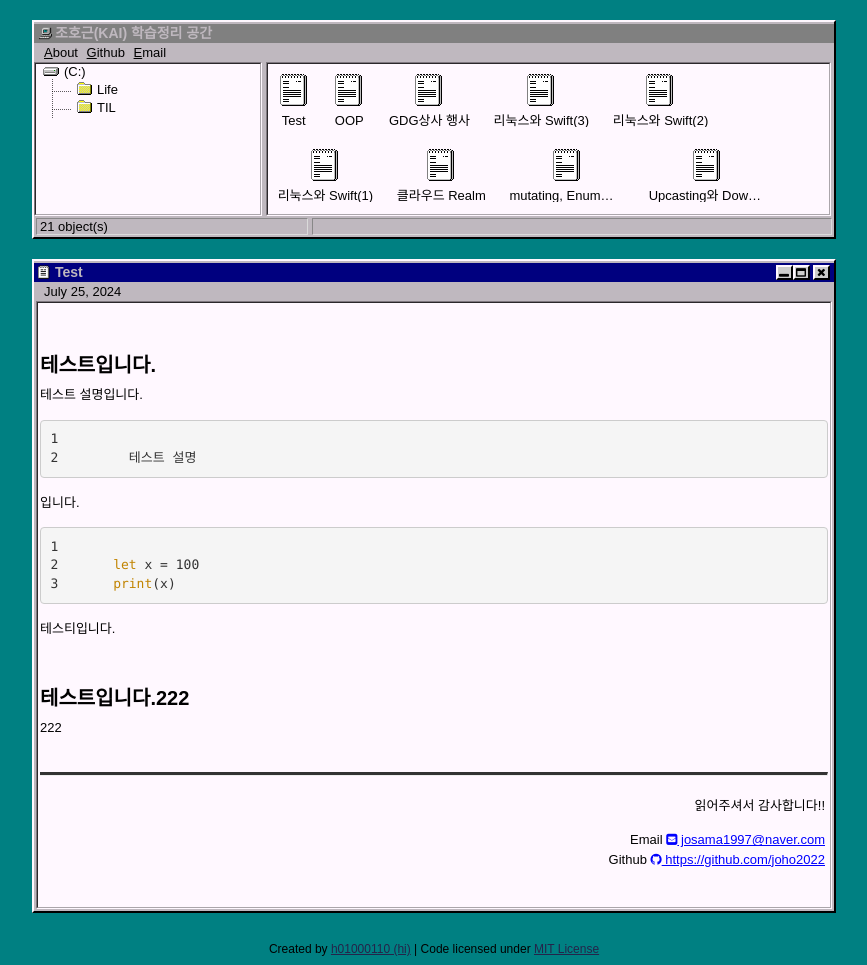
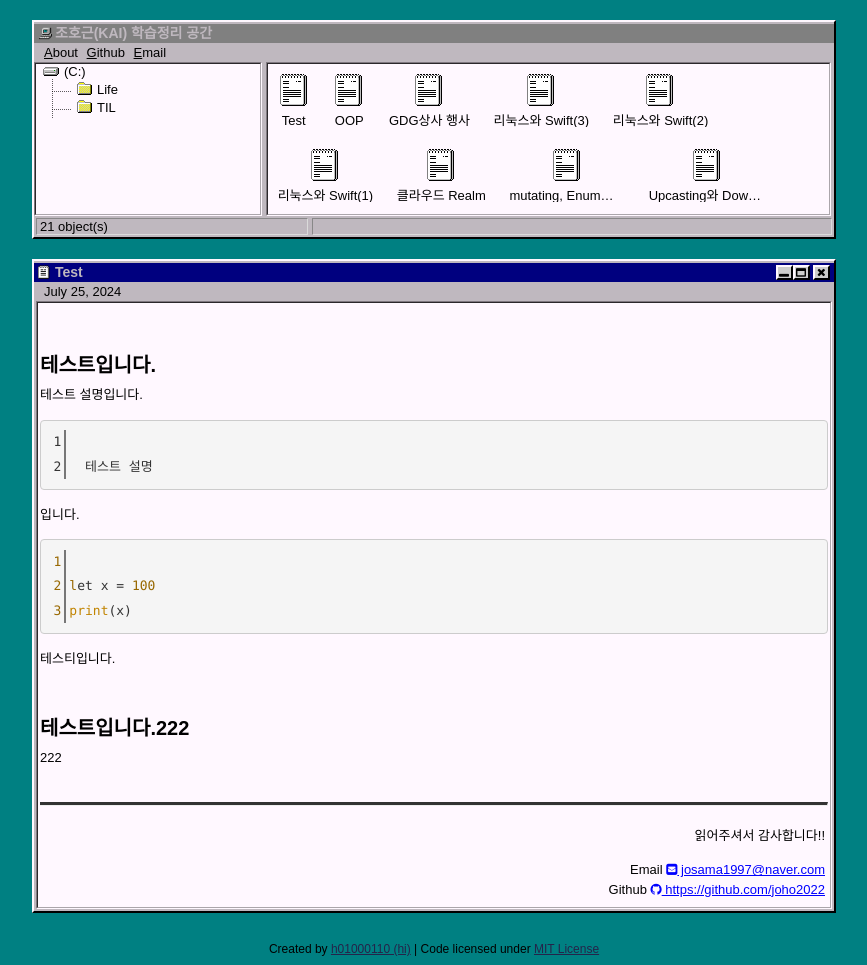
Before and after one commit to joho2022/joho2022.github.io, a Jekyll site: the page built from _posts/2024-07-25-Test.md, in a window 1280 px wide. Shown: the whole page, without its empty margins (206-1073 px from the left). Built offline with Jekyll 4.4.1, drawn with Linux system fonts in a browser that asks for light colours; comment, search, counter and statistics services are not loaded; part of the change alters nothing that is shown.

Commit message:
Update default.html

```diff
--- a/_layouts/default.html
+++ b/_layouts/default.html
@@ -99,26 +99,6 @@
     {% endif %}
 	<script src="/assets/js/001.js"></script>
 	<script src="/assets/js/002.js"></script>
-	<script>
-        // 모든 <code> 태그를 선택
-        const codeBlocks = document.querySelectorAll('code');
-
-        codeBlocks.forEach(code => {
-            // 자식 요소들의 텍스트 내용을 결합
-            let textContent = '';
-            code.childNodes.forEach(node => {
-                if (node.nodeType === Node.ELEMENT_NODE) {
-                    textContent += node.innerText;
-                } else if (node.nodeType === Node.TEXT_NODE) {
-                    textContent += node.textContent;
-                }
-            });
-
-            // 모든 자식 요소를 제거하고 텍스트만 추가
-            code.innerHTML = '';
-            code.textContent = textContent;
-        });
-    </script>
 	<div class="footer">
 		<p>Created by <a href="http://github.com/h01000110" target="_blank">h01000110 (hi)</a> | Code licensed under <a href="https://github.com/h01000110/h01000110.github.io/blob/master/LICENSE" target="_blank">MIT License</a></p>
 	</div>
```
